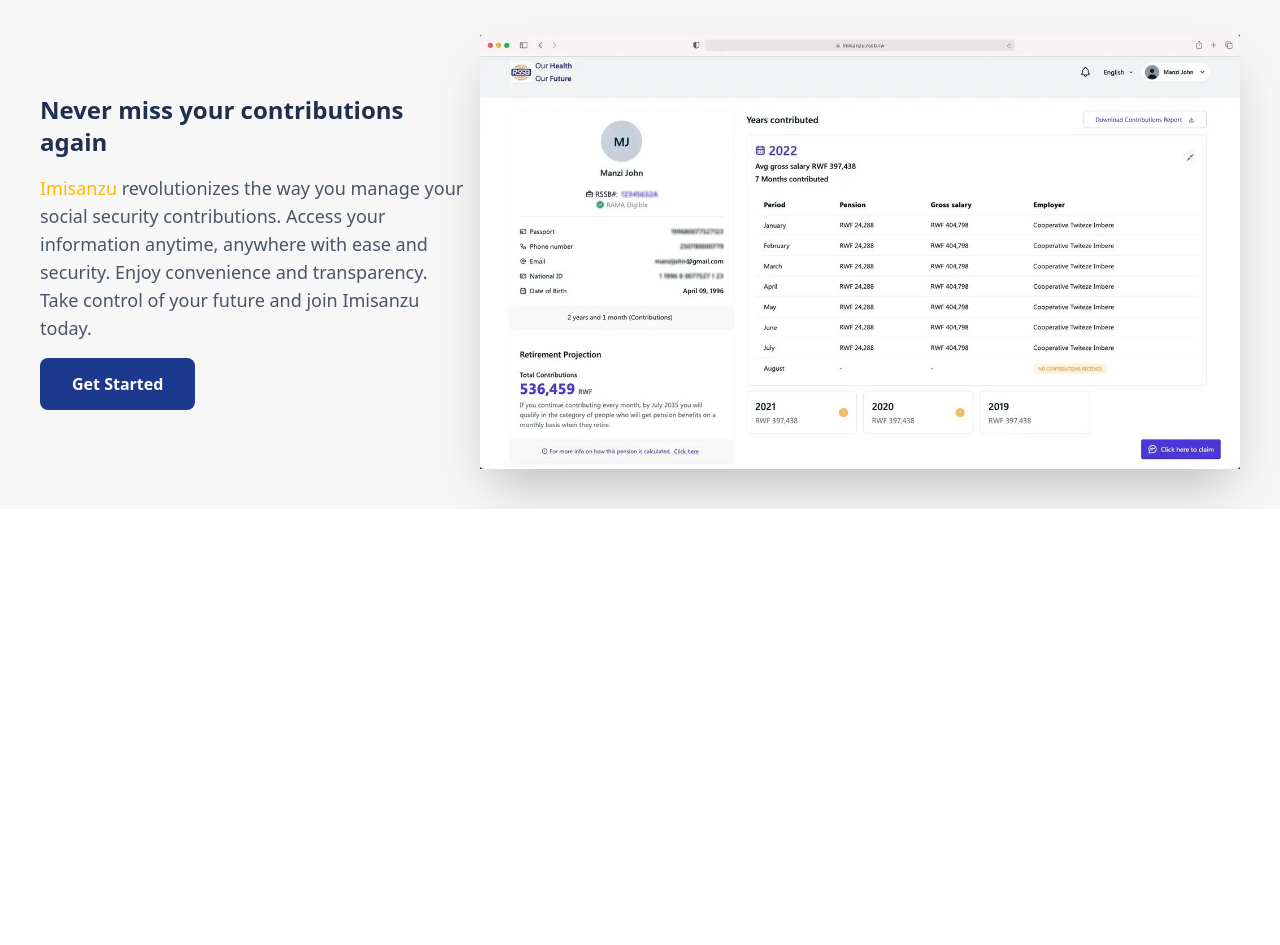
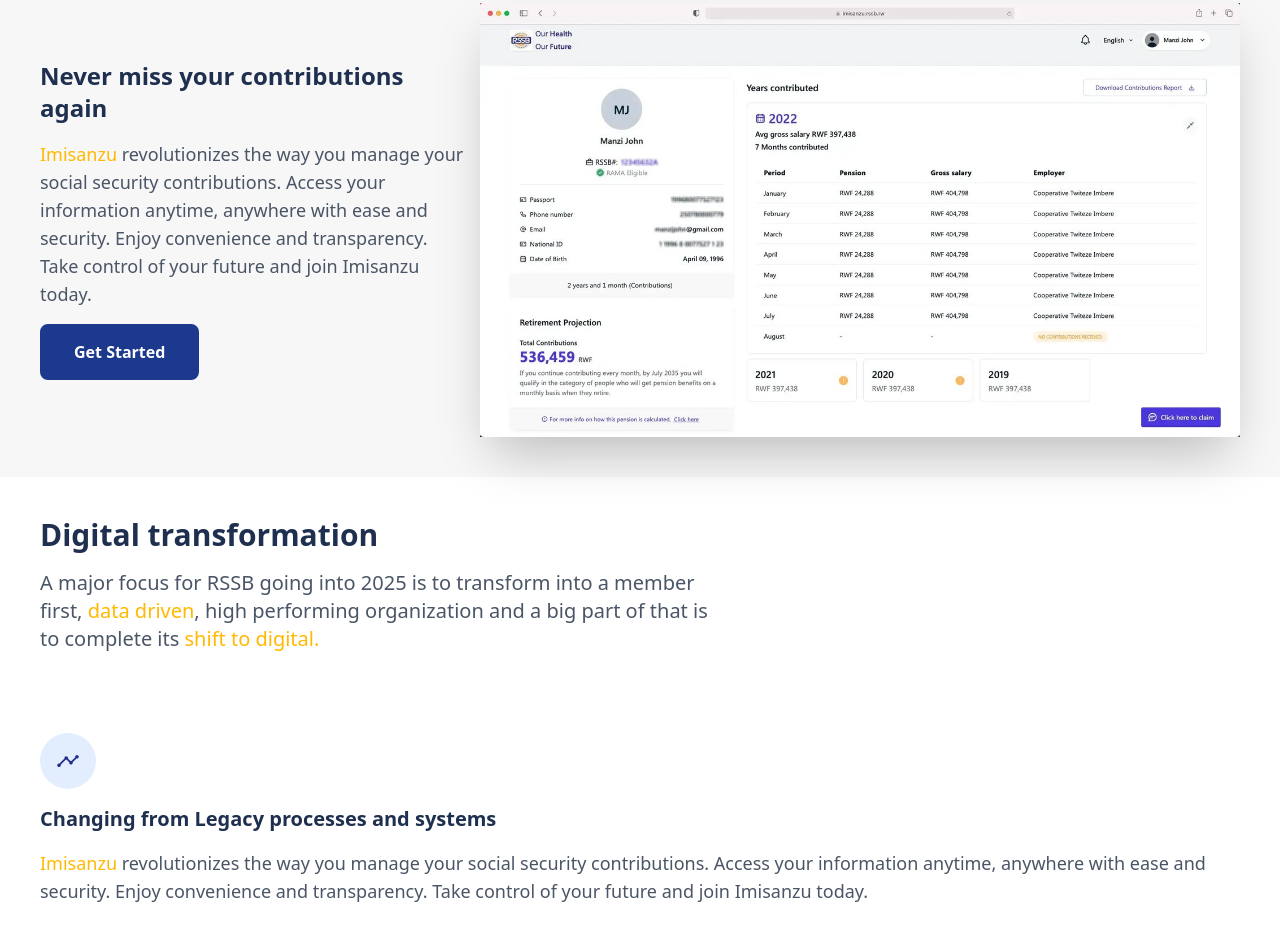
Before and after one commit to yvan-hirwa/clone-gate, a website: page index.html in a window 1280 px wide. Shown: the part 1695-2640 px from the top of the page. Before the commit the page ends 2204 px from the top, so only its background shows below. Drawn offline with Linux system fonts and the light colour scheme.

Commit message:
a demo of the digital info

```diff
--- a/index.html
+++ b/index.html
@@ -173,10 +173,10 @@
       </div>
 
       <div class="flex justify-center items-center p-10">
-          <h1 class="text-[#242e8f] text-xl font-bold line-left">SOCIAL PROTECTION SCHEMES</h1>
+          <h1 class="text-[#242e8f] text-xl font-bold line-left text-center">SOCIAL PROTECTION SCHEMES</h1>
       </div>
       <!-- grids -->
-      <div class="p-10 w-full ">
+      <div class=" p-6 w-full ">
         <div class="grid gap-6 p-6" style="grid-template-columns: repeat(auto-fit, minmax(350px, 1fr));">
 
           <div class="w-[350px] h-[250px] border-1 border-gray-300 rounded-md flex flex-col justify-center items-center gap-1">
@@ -285,7 +285,11 @@
           </p>
         </div>
         <div>
-          <button class="px-8 py-3.5 bg-blue-900 text-white font-extrabold rounded-lg">Get Started</button>
+          <button class="px-8 py-3.5 bg-blue-900 text-white font-extrabold rounded-lg border-2 border-blue-900
+            transition duration-300 ease-in-out
+            hover:bg-white hover:text-blue-900">
+            Get Started
+          </button>
         </div>
       </div>
       <div class="min-w-2xs md:w-4xl">
@@ -293,5 +297,40 @@
       </div>
     </div>
 
+    <!--DIGITAL TRANSFORMATION  -->
+    <div class="flex flex-col justify-center items-start gap-4 p-10">
+      <div>
+        <h1 class="text-3xl text-[#1f2f4f] font-extrabold">Digital transformation</h1>
+      </div>
+      <div>
+        <p class="text-xl text-gray-600 max-w-2xl">
+          A major focus for RSSB going into 2025 is to transform into a member first,
+          <span class="text-amber-400"> data driven</span>, high performing organization and
+          a big part of that is to complete its <span class="text-amber-400">shift to digital.</span>
+        </p>
+      </div>
+    </div>
+
+    <!-- DIGITAL CHECK LIST -->
+
+    <div class="flex flex-col justify-center items-center p-10 gap-3 md:flex-row">
+      <div class="flex flex-col justify-center items-start gap-4">
+        <div>
+          <img src="./img/trend.svg" alt="" class="w-14 p-4 bg-blue-100/80 rounded-[50%]">
+        </div>
+        <div>
+          <h1 class="text-xl text-[#1f2f4f] font-bold">Changing from Legacy processes and systems</h1>
+        </div>
+        <div>
+          <p class="text-lg text-gray-600">
+            <span class="text-amber-400">Imisanzu</span>  revolutionizes the way you manage your social security contributions.
+            Access your information anytime, anywhere with ease and security.
+            Enjoy convenience and transparency. Take control of your future and join Imisanzu today.
+          </p>
+        </div>
+      </div>
+
+    </div>
+
 </body>
 </html>
```
Also changed, not shown: img/playlist.svg (added), img/shield.svg (added), img/trend.svg (added), src/output.css.
